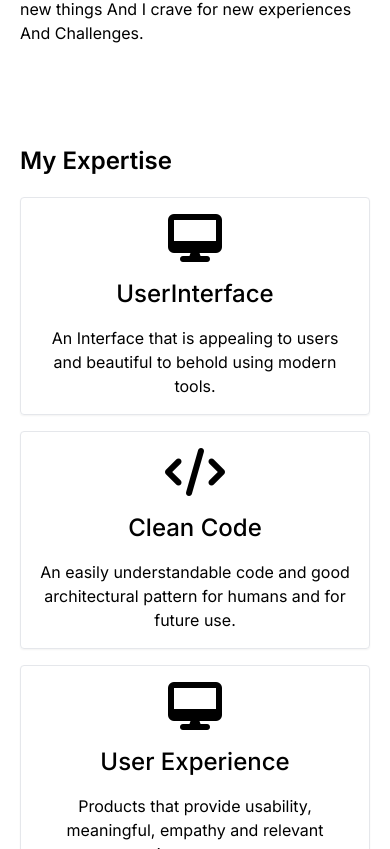
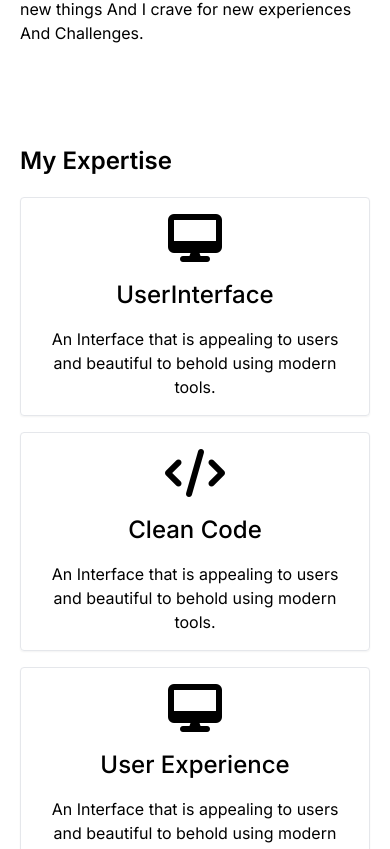
Before and after one commit to kowsarahammd80/next-portfoliomy, a Next.js app: page / in a window 390 px wide. Shown: the part 1151-2000 px from the top of the page. Built offline with nearby package versions, Linux system fonts and the light colour scheme.

Commit message:
experticemap

```diff
--- a/app/page.js
+++ b/app/page.js
@@ -1,7 +1,9 @@
 // import Image from 'next/image'
 import About from "@/components/About/About";
+import ContactForm from "@/components/ContactForm/ContactForm";
 import Expertise from "@/components/Expertise/Expertise";
 import HeroSection from "@/components/HeroSection/HeroSection";
+import Skills from "@/components/Skills/Skills";
 
 
 const Home = () => {
@@ -10,6 +12,8 @@ const Home = () => {
         <HeroSection/>
         <About/>
         <Expertise/>
+        <Skills/>
+        <ContactForm/>
     </main>
   )
 }
--- /dev/null
+++ b/components/ContactForm/ContactForm.css
@@ -0,0 +1,18 @@
+.inputfild{
+    width: 100%;
+    border: 1px solid gray;
+    height: 50px;
+    box-shadow: 20px 20px 60px rgba(128, 128, 128, 0.14), inset -20px -20px -60px rgba(255, 255, 255, 0.238);
+    border-radius: 5px;
+}
+.inputDiv{
+    box-shadow: 2px 2px 10px rgb(181, 180, 180);
+    border-radius: 5px;
+}
+.textfild{
+    width: 100%;
+    border: 1px solid gray;
+    height: 120px;
+    box-shadow: 20px 20px 60px rgba(128, 128, 128, 0.14), inset -20px -20px -60px rgba(255, 255, 255, 0.238);
+    border-radius: 5px;
+}
--- /dev/null
+++ b/components/ContactForm/ContactForm.jsx
@@ -0,0 +1,46 @@
+import React from 'react';
+import './ContactForm.css';
+
+
+const ContactForm = () => {
+
+    return (
+        <div>
+
+            <section className='my-16 mx-28'>
+
+                <div className='text-3xl font-semibold'>
+                   <h1>Get In Touch</h1>
+                </div>
+
+                <div className='grid grid-cols-1 lg:grid-cols-2 xl:grid-cols-2 md:grid-cols-2 my-10'>
+
+                     <form action="">
+                         <div className="inputDiv my-3">
+                            <input type="text" className='inputfild p-2' placeholder='Full Name' />
+                         </div>
+                         <div className="inputDiv my-3">
+                            <input type="text" className='inputfild p-2' placeholder='Email Address' />
+                         </div>
+                         <div className="inputDiv my-3">
+                            <input type="text" className='inputfild p-2' placeholder='Subject' />
+                         </div>
+                         <div className="inputDiv my-3">
+                            <textarea name="" id="" className='w-full h-40 textfild p-2' placeholder='Massage'></textarea>
+                         </div>
+                     </form>
+
+                     <div>
+
+                     </div>
+
+                </div>
+
+            </section>
+
+        </div>
+    );
+
+};
+
+export default ContactForm;
--- a/components/Expertise/Expertise.css
+++ b/components/Expertise/Expertise.css
@@ -1,12 +1,10 @@
 .expertiseCard{
     cursor: pointer;
-    transition: 5ms ease-in-out;
+    transition: 0.3s ease-in-out;
 }
-
 .expertiseCard:hover{
     box-shadow: 7px 7px 10px rgb(111, 110, 110);
     background: linear-gradient( 150deg, rgb(109, 109, 109), rgb(126, 119, 119), rgb(194, 194, 194) );
     opacity: 80%;
-    /* color: rgb(186, 183, 183); */
-    transform: rotateY(360deg);
+    transition: 0.3s ease-in-out;
 }
--- a/components/Expertise/Expertise.jsx
+++ b/components/Expertise/Expertise.jsx
@@ -1,8 +1,52 @@
 import React from 'react';
 import './Expertise.css'
+// import getExparticeAll from '@/utils/getExparticeAll';
 
 
-const Expertise = () => {
+const expertice= [
+   {
+      "id": 1,
+      "name": "UserInterface",
+      "discreiption": "An Interface that is appealing to users and beautiful to behold using modern tools.",
+      "icon": <i class='fa-solid fa-desktop text-5xl iconExpert'></i>
+  },
+  {
+      "id": 2,
+      "name": "Clean Code",
+      "discreiption": "An Interface that is appealing to users and beautiful to behold using modern tools.",
+      "icon": <i class="fa-solid fa-code text-5xl"></i>
+  },
+  {
+      "id": 3,
+      "name": "User Experience",
+      "discreiption": "An Interface that is appealing to users and beautiful to behold using modern tools.",
+      "icon": <i class="fa-solid fa-desktop text-5xl"></i>
+  },
+  {
+      "id": 4,
+      "name": "Team Work",
+      "discreiption": "An Interface that is appealing to users and beautiful to behold using modern tools.",
+      "icon": <i class="fa-solid fa-people-group text-5xl"></i>
+  },
+  {
+      "id": 5,
+      "name": "Leadership",
+      "discreiption": "An Interface that is appealing to users and beautiful to behold using modern tools.",
+      "icon": <i class="fa-solid fa-user-tie text-5xl"></i>
+  },
+  {
+      "id": 6,
+      "name": "Creative Design",
+      "discreiption": "An Interface that is appealing to users and beautiful to behold using modern tools.",
+      "icon": <i class="fa-solid fa-pencil text-5xl"></i>
+  }
+]
+
+
+
+const Expertise = async () => {
+
+
 
     return (
         <div className=' '>
@@ -15,7 +59,18 @@ const Expertise = () => {
 
                   <div className='grid grid-cols-1 lg:grid-cols-3 xl:grid-cols-3 md:grid-cols-2 gap-4'>
 
-                      <div className='expertiseCard shadow-sm border p-4 rounded'>
+                       {
+                         expertice.map(expert =>  <div key={expert.id} className='expertiseCard shadow-sm border p-4 rounded rotetedCard'>
+                         <div className='flex justify-center'>
+                            <span className='text-5xl'>{expert.icon}</span>
+                         </div>
+                         <div className='text-center'>
+                            <h1 className='text-2xl font-medium my-4'>{expert.name}</h1>
+                            <p className=''>{expert.discreiption}</p>
+                         </div>
+                     </div>)
+                       }
+                      {/* <div className='expertiseCard shadow-sm border p-4 rounded rotetedCard'>
                           <div className='flex justify-center'>
                              <span className=''><i class="fa-solid fa-desktop text-5xl iconExpert"></i></span>
                           </div>
@@ -23,8 +78,8 @@ const Expertise = () => {
                              <h1 className='text-2xl font-medium my-4'>UserInterface</h1>
                              <p className=''>An Interface that is appealing to users and beautiful to behold using modern tools.</p>
                           </div>
-                      </div>
-                      <div className='expertiseCard shadow-sm border cursor-pointer p-4 rounded'>
+                      </div> */}
+                      {/* <div className='expertiseCard shadow-sm border cursor-pointer p-4 rounded'>
                           <div className='flex justify-center'>
                              <span><i class="fa-solid fa-code text-5xl"></i></span>
                           </div>
@@ -68,7 +123,7 @@ const Expertise = () => {
                              <h1 className='text-2xl font-medium my-4'>Creative Design</h1>
                              <p>A character that forms a formidable collaboration with team members to deliver great product.</p>
                           </div>
-                      </div>
+                      </div> */}
 
                   </div>
 
--- a/components/Navbar/Navbar.css
+++ b/components/Navbar/Navbar.css
@@ -8,7 +8,7 @@ header {
 	color: var(--textColor);
 }
 .navBar-background{
-	background:linear-gradient( 80deg, rgb(218, 217, 217), rgb(211, 210, 210), rgb(212, 209, 209) );
+	background:linear-gradient( 80deg, rgb(213, 211, 211), rgb(212, 210, 210), rgb(192, 189, 189) );
 	/* background: transparent; */
 }
 nav a {
@@ -16,11 +16,15 @@ nav a {
 	/* color: var(--textColor); */
     color: black;
 	text-decoration: none;
+	transition: 0.3s ease-in-out;
 }
 
 nav a:hover {
 	/* color: var(--secondaryColor); */
-	color: orange;
+	/* color: orange;	 */
+	/* opacity: 90%; */
+	text-shadow: 1.5px 1.5px 5px rgb(157, 155, 155);
+	margin-top: -5px;
 }
 
 header .nav-btn {
--- /dev/null
+++ b/components/Skills/Skills.css
@@ -0,0 +1,13 @@
+.skillImgDiv{
+    width: 100%;
+    height: 20vh;
+}
+.skillImg{
+   width: 100%;
+   height: 100%;
+   cursor: pointer;
+   transition: 0.3s ease-in-out;
+}
+.skillImg:hover{
+    transform: scale(1.1);
+}
--- /dev/null
+++ b/components/Skills/Skills.jsx
@@ -0,0 +1,54 @@
+import React from 'react';
+import './Skills.css';
+
+const Skills = () => {
+    return (
+        <div>
+
+            <section className='mx-5 xl:mx-28 lg:mx-28 md:mx-16'>
+
+                  <div className='text-3xl font-semibold my-5'>
+                    <h1 className=''>Skills</h1>
+                  </div>
+
+                  <div className='grid grid-cols-2 lg:grid-cols-5 mx-5 lg:mx-28 xl:mx-28 my-10 gap-10'>
+
+                    <div className='skillImgDiv'>
+                         <img src="https://cdn-icons-png.flaticon.com/512/888/888859.png" className='skillImg' alt="" />
+                    </div>
+                    <div className='skillImgDiv'>
+                         <img src="https://seeklogo.com/images/C/css3-logo-8724075274-seeklogo.com.png" className='skillImg' alt="" />
+                    </div>
+                    <div className='skillImgDiv'>
+                         <img src="https://www.outsourcing-web.com/wp-content/uploads/2018/09/bootstrap-logo-230x191.png" className='skillImg' alt="" />
+                    </div>
+                    <div className='skillImgDiv'>
+                         <img src="https://res.cloudinary.com/practicaldev/image/fetch/s--6ebjy0LI--/c_imagga_scale,f_auto,fl_progressive,h_1080,q_auto,w_1080/https://dev-to-uploads.s3.amazonaws.com/uploads/articles/dxy1c2bvl6odeo52dodk.jpg" className='skillImg' alt="" />
+                    </div>
+                    <div className='skillImgDiv'>
+                         <img src="https://static.vecteezy.com/system/resources/previews/027/127/463/original/javascript-logo-javascript-icon-transparent-free-png.png" className='skillImg' alt="" />
+                    </div>
+                    <div className='skillImgDiv'>
+                         <img src="https://static-00.iconduck.com/assets.00/react-javascript-js-framework-facebook-icon-2048x1822-f7kq7hho.png" className='skillImg' alt="" />
+                    </div>
+                    <div className='skillImgDiv'>
+                         <img src="https://images.ctfassets.net/23aumh6u8s0i/c04wENP3FnbevwdWzrePs/1e2739fa6d0aa5192cf89599e009da4e/nextjs" className='skillImg' alt="" />
+                    </div>
+                    <div className='skillImgDiv'>
+                         <img src="https://www.appcoda.com/wp-content/uploads/2016/11/firebase_logo_shot.png" className='skillImg' alt="" />
+                    </div>
+                    <div className='skillImgDiv'>
+                         <img src="https://www.pngall.com/wp-content/uploads/13/Mongodb-PNG-Image-HD.png" className='skillImg' alt="" />
+                    </div>
+                    <div className='skillImgDiv'>
+                         <img src="https://upload.wikimedia.org/wikipedia/commons/thumb/d/d9/Node.js_logo.svg/590px-Node.js_logo.svg.png" className='skillImg' alt="" />
+                    </div>
+
+                  </div>
+            </section>
+
+        </div>
+    );
+};
+
+export default Skills;
--- /dev/null
+++ b/utils/getExparticeAll.js
@@ -0,0 +1,11 @@
+import React from 'react';
+
+const getExparticeAll = async () => {
+
+    const res = await fetch(`experticeData.json`)
+
+    return res.json()
+
+};
+
+export default getExparticeAll;
```
Also changed, not shown: exparticeData.json (added, +15 -0 lines), assets/bagHero.png (added).
